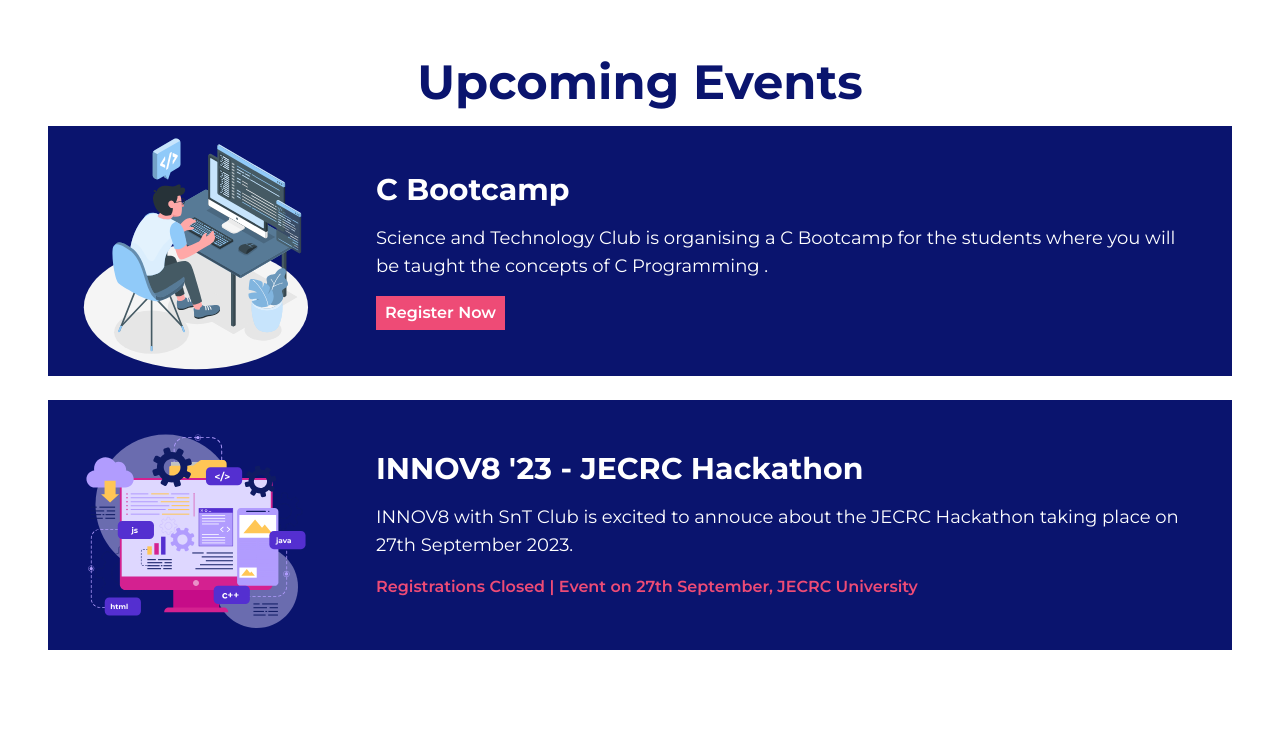
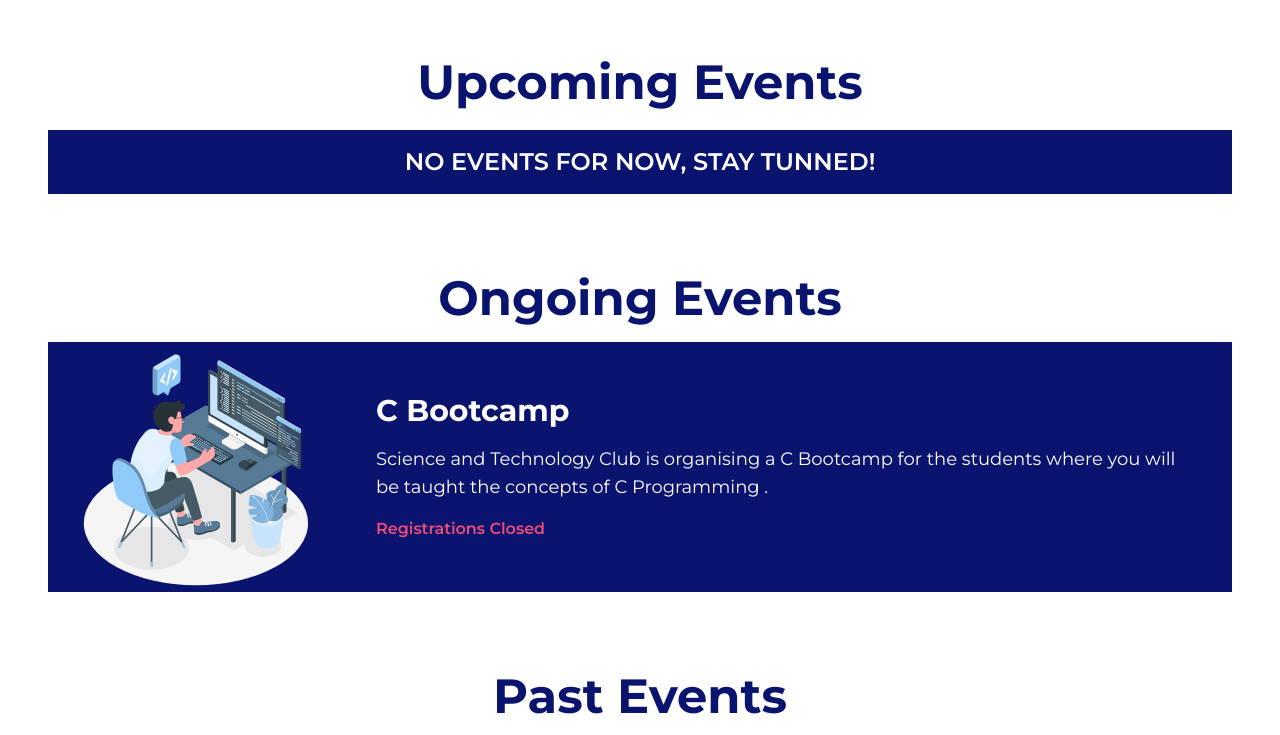
Before and after one commit to snt-club/snt-club.vercel.app, a Next.js app: page / in a window 1280 px wide. Shown: the part 2520-3255 px from the top of the page. Built offline with nearby package versions, Linux system fonts and the light colour scheme.

Commit message:
event section updated

```diff
--- a/components/main-sections/events.tsx
+++ b/components/main-sections/events.tsx
@@ -16,7 +16,7 @@
         </div>
 
         <div className="w-full mx-auto mb-6 mt-[10px] md:mt-[20px]">
-          <div className="bg-[#0A146E] text-white p-4\ grid grid-cols-12">
+          {/* <div className="bg-[#0A146E] text-white p-4\ grid grid-cols-12">
             <div className="col-span-12 md:col-span-3 mx-auto">
               <Image src={cbootcamp} alt="Event Icon" width={250} />
             </div>
@@ -46,7 +46,64 @@
                 </p>
               </div>
             </div>
+          </div> */}
+        </div>
+
+        <div className="w-full mx-auto mt-[10px] md:mt-[20px]">
+          <div className="bg-[#0A146E] text-white p-4 grid text-center text-2xl font-semibold">
+            NO EVENTS FOR NOW, STAY TUNNED!
           </div>
+        </div>
+      </div>
+
+      <div className="text-[#0A146E] mx-8 lg:mx-12 mt-16">
+        <div className="text-center">
+          <p className="text-2xl md:text-5xl font-bold pt-4">Ongoing Events</p>
+        </div>
+
+        <div className="w-full mx-auto mb-6 mt-[10px] md:mt-[20px]">
+          <div className="bg-[#0A146E] text-white p-4\ grid grid-cols-12">
+            <div className="col-span-12 md:col-span-3 mx-auto">
+              <Image src={cbootcamp} alt="Event Icon" width={250} />
+            </div>
+            <div className="col-span-12 md:col-span-9 my-auto px-4 md:px-8 py-4">
+              <div>
+                <p className="text-xl md:text-3xl font-bold pb-2 md:pb-4">
+                  C Bootcamp
+                </p>
+              </div>
+              <div>
+                <p className="text-sm md:text-lg pb-2 md:pb-4">
+                  Science and Technology Club is organising a C Bootcamp for the
+                  students where you will be taught the concepts of C
+                  Programming .
+                </p>
+              </div>
+              {/* <div className="">
+                <Link href="/events/cbootcamp23">
+                  <p className="px-2 py-1 bg-[#EE4B76] w-fit border border-[#EE4B76] text-center font-semibold hover:text-[#EE4B76] hover:bg-opacity-0">
+                    Register Now
+                  </p>
+                </Link>
+              </div> */}
+              {/* <div>
+                <p className="font-semibold text-[#EE4B76] hidden">
+                  Registrations Start Soon
+                </p>
+              </div> */}
+              <div>
+                <p className="font-semibold text-[#EE4B76]">
+                  Registrations Closed
+                </p>
+              </div>
+            </div>
+          </div>
+        </div>
+      </div>
+
+      <div className="text-[#0A146E] mx-8 lg:mx-12 mt-16">
+        <div className="text-center">
+          <p className="text-2xl md:text-5xl font-bold pt-4">Past Events</p>
         </div>
         <div className="w-full mx-auto mb-6 mt-[10px] md:mt-[20px]">
           <div className="bg-[#0A146E] text-white p-4\ grid grid-cols-12">
@@ -74,21 +131,11 @@
               </div>
               <div>
                 <p className="font-semibold text-[#EE4B76]">
-                  Registrations Closed | Event on 27th September, JECRC University
+                  Registrations Closed
                 </p>
               </div>
             </div>
           </div>
-        </div>
-        <div className="w-full mx-auto mt-[10px] md:mt-[20px] hidden">
-          <div className="bg-[#0A146E] text-white p-4 grid text-center text-2xl font-semibold">
-            NO EVENTS FOR NOW, STAY TUNNED!
-          </div>
-        </div>
-      </div>
-      <div className="text-[#0A146E] mx-8 lg:mx-12 mt-16">
-        <div className="text-center">
-          <p className="text-2xl md:text-5xl font-bold pt-4">Past Events</p>
         </div>
         <div className="w-full mx-auto mb-6 mt-[10px] md:mt-[20px]">
           <div className="bg-[#0A146E] text-white p-4\ grid grid-cols-12">
```
